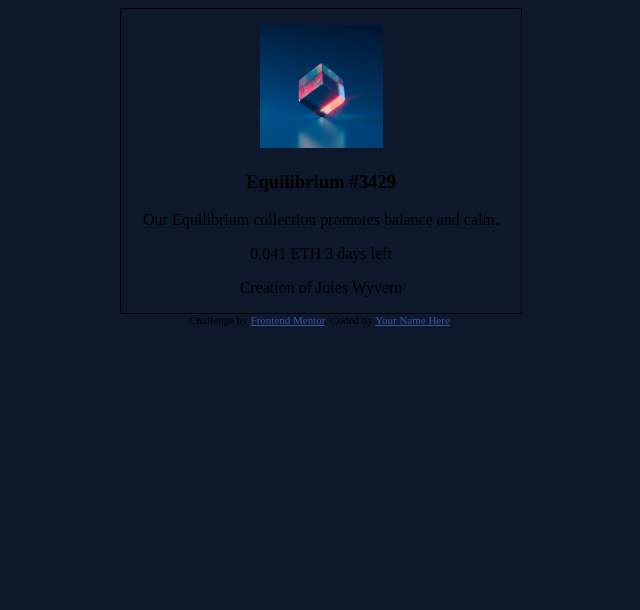
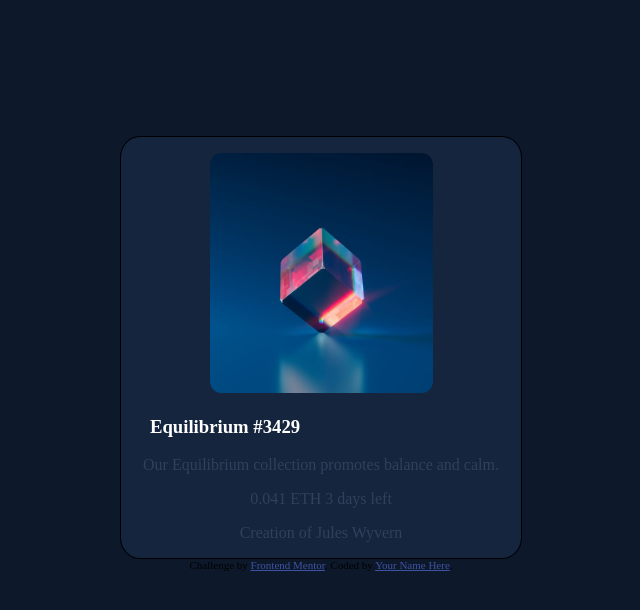
Before and after one commit to SaitoM17/nft-preview, a plain HTML site: page index.html in a window 1280 px wide. Shown: the whole page, without its empty margins (319-959 px from the left). Drawn offline with Linux system fonts and the light colour scheme.

Commit message:
edicion 3

```diff
--- a/styles/styles.css
+++ b/styles/styles.css
@@ -1,6 +1,7 @@
 
 body{
      background-color: hsl(217, 54%, 11%);
+     padding-top: 10%;
 }
 
 .container{
@@ -8,13 +9,26 @@ body{
     margin: 0 auto;
     border: 1px solid black;
     text-align: center;
+    background-color: hsl(216, 50%, 16%);
+    border-radius: 5%;
 }
 
 .container article{
+
     margin: 1rem 0;
 }
 
 img{
-    width: 123px;
-    height: 123px;
+    width: 223px;
+    height: 240px;
+    border-radius: 5%;
 }
+
+h1{
+    padding-right: 48%;
+    color: hsl(0, 0%, 100%);
+}
+
+p{
+    color: hsl(215, 32%, 27%);
+}
```
